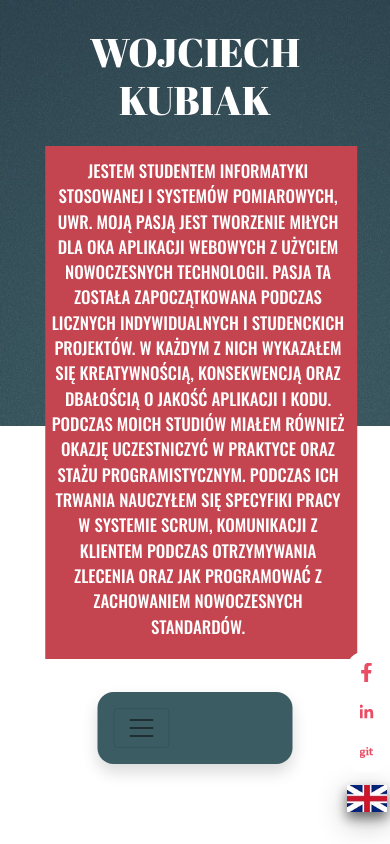
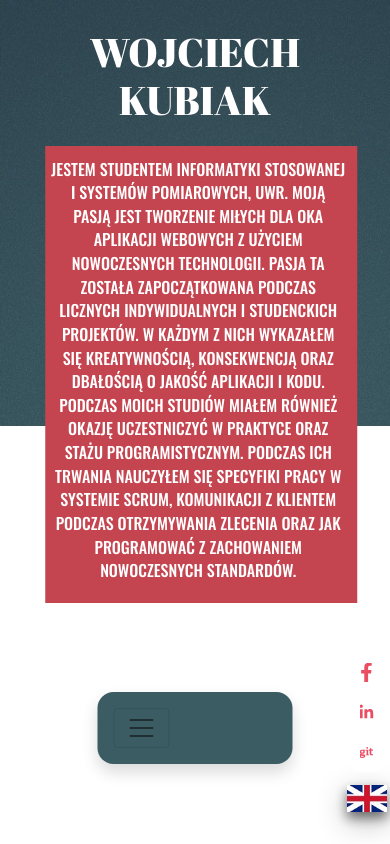
Before and after one commit to wojciechkubiak/my-site, a React (Create React App) app: page / in a window 390 px wide. Shown: the top 844 px of the page. Built offline with nearby package versions, Linux system fonts and the light colour scheme.

Commit message:
Last font update

```diff
--- a/src/components/LandingPage/LandingPage.css
+++ b/src/components/LandingPage/LandingPage.css
@@ -116,9 +116,9 @@
   }
 
   .home--container > article > p {
-    font-size: 2vh;
+    font-size: 1.9vh;
     background-color: #C44550;
-    line-height: 3vh;
+    line-height: 2.8vh;
     text-align: center;
     color: #ffffff;
     text-transform: uppercase;
```
